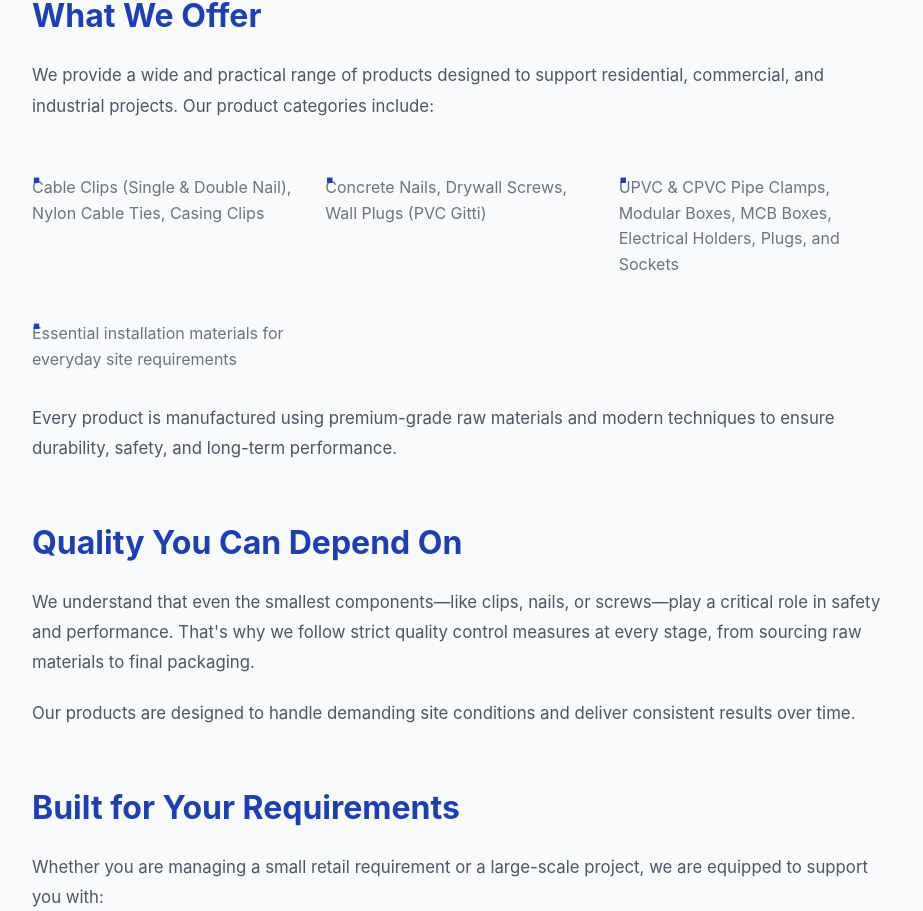
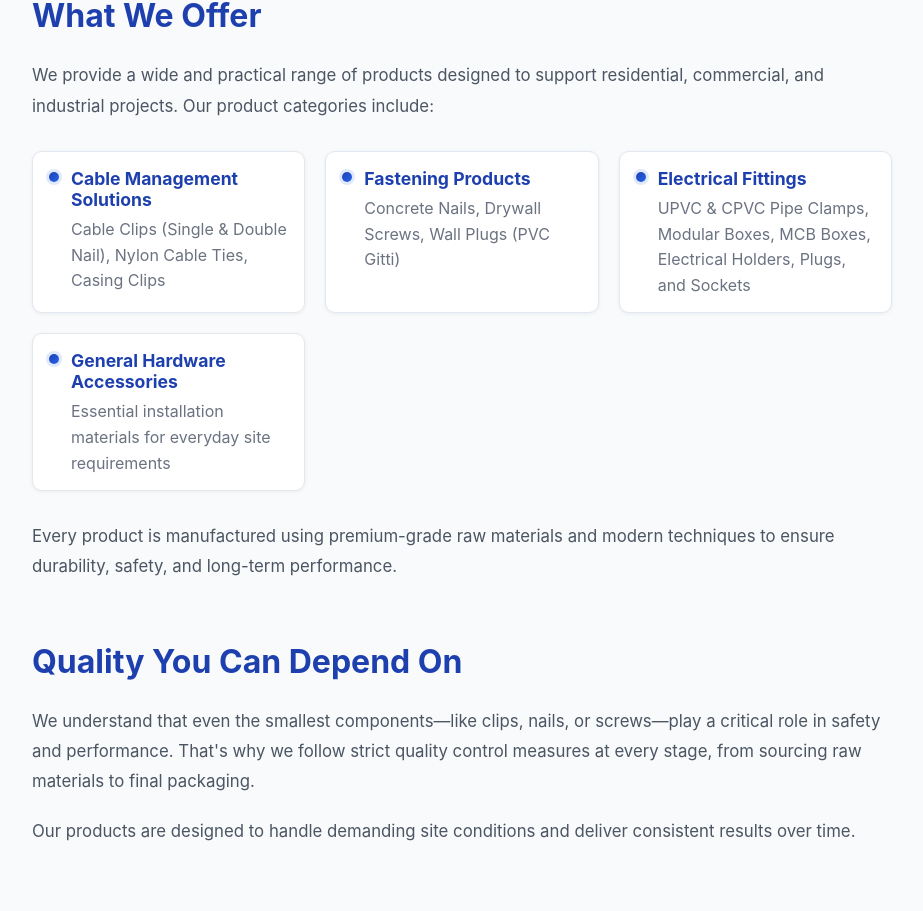
Before and after one commit to parulljain2003/rajasthan_pipe_traders, a Next.js app: page /about in a window 1280 px wide. Shown: the part 1006-1917 px from the top of the page, without its empty margins (178-1101 px from the left). Built offline with nearby package versions, Linux system fonts and the light colour scheme; no server answers; the database is empty.

Commit message:
fixesBugsMainAndAdmin1

```diff
--- a/app/about/about.module.css
+++ b/app/about/about.module.css
@@ -77,33 +77,40 @@
   gap: 20px;
   margin: 30px 0;
   padding: 0;
+  list-style: none;
 }
 
 .listItem {
-  padding: 0;
+  padding: 16px 16px 14px;
   margin: 0;
-}
-
-.listItem h3 {
-  font-size: 0;
+  border-radius: 10px;
+  border: 1px solid #e2e8f0;
+  background: #ffffff;
+  position: relative;
+  box-shadow: 0 1px 4px rgba(15, 23, 42, 0.06);
+  padding-left: 38px;
 }
 
 .listTitle {
   font-size: 1.1rem;
   font-weight: 700;
   color: #1e40af;
-  margin: 0 0 8px 0;
-  display: inline-block;
+  margin: 0 0 7px 0;
+  display: block;
   position: relative;
-  padding-left: 20px;
+  padding-left: 0;
 }
 
-.listTitle::before {
-  content: "▪";
+.listItem::before {
+  content: "";
   position: absolute;
-  left: 0;
-  color: #1e40af;
-  font-size: 1.2rem;
+  left: 16px;
+  top: 20px;
+  width: 10px;
+  height: 10px;
+  border-radius: 50%;
+  background: linear-gradient(135deg, #1e40af 0%, #2563eb 100%);
+  box-shadow: 0 0 0 3px rgba(37, 99, 235, 0.14);
 }
 
 .listItem p {
--- a/app/about/page.tsx
+++ b/app/about/page.tsx
@@ -48,24 +48,24 @@ export default function AboutPage() {
           <p className={styles.bodyText}>
             We provide a wide and practical range of products designed to support residential, commercial, and industrial projects. Our product categories include:
           </p>
-          <div className={styles.productList}>
-            <div className={styles.listItem}>
+          <ul className={styles.productList}>
+            <li className={styles.listItem}>
               <h3 className={styles.listTitle}>Cable Management Solutions</h3>
               <p>Cable Clips (Single & Double Nail), Nylon Cable Ties, Casing Clips</p>
-            </div>
-            <div className={styles.listItem}>
+            </li>
+            <li className={styles.listItem}>
               <h3 className={styles.listTitle}>Fastening Products</h3>
               <p>Concrete Nails, Drywall Screws, Wall Plugs (PVC Gitti)</p>
-            </div>
-            <div className={styles.listItem}>
+            </li>
+            <li className={styles.listItem}>
               <h3 className={styles.listTitle}>Electrical Fittings</h3>
               <p>UPVC & CPVC Pipe Clamps, Modular Boxes, MCB Boxes, Electrical Holders, Plugs, and Sockets</p>
-            </div>
-            <div className={styles.listItem}>
+            </li>
+            <li className={styles.listItem}>
               <h3 className={styles.listTitle}>General Hardware Accessories</h3>
               <p>Essential installation materials for everyday site requirements</p>
-            </div>
-          </div>
+            </li>
+          </ul>
           <p className={styles.bodyText}>
             Every product is manufactured using premium-grade raw materials and modern techniques to ensure durability, safety, and long-term performance.
           </p>
```
